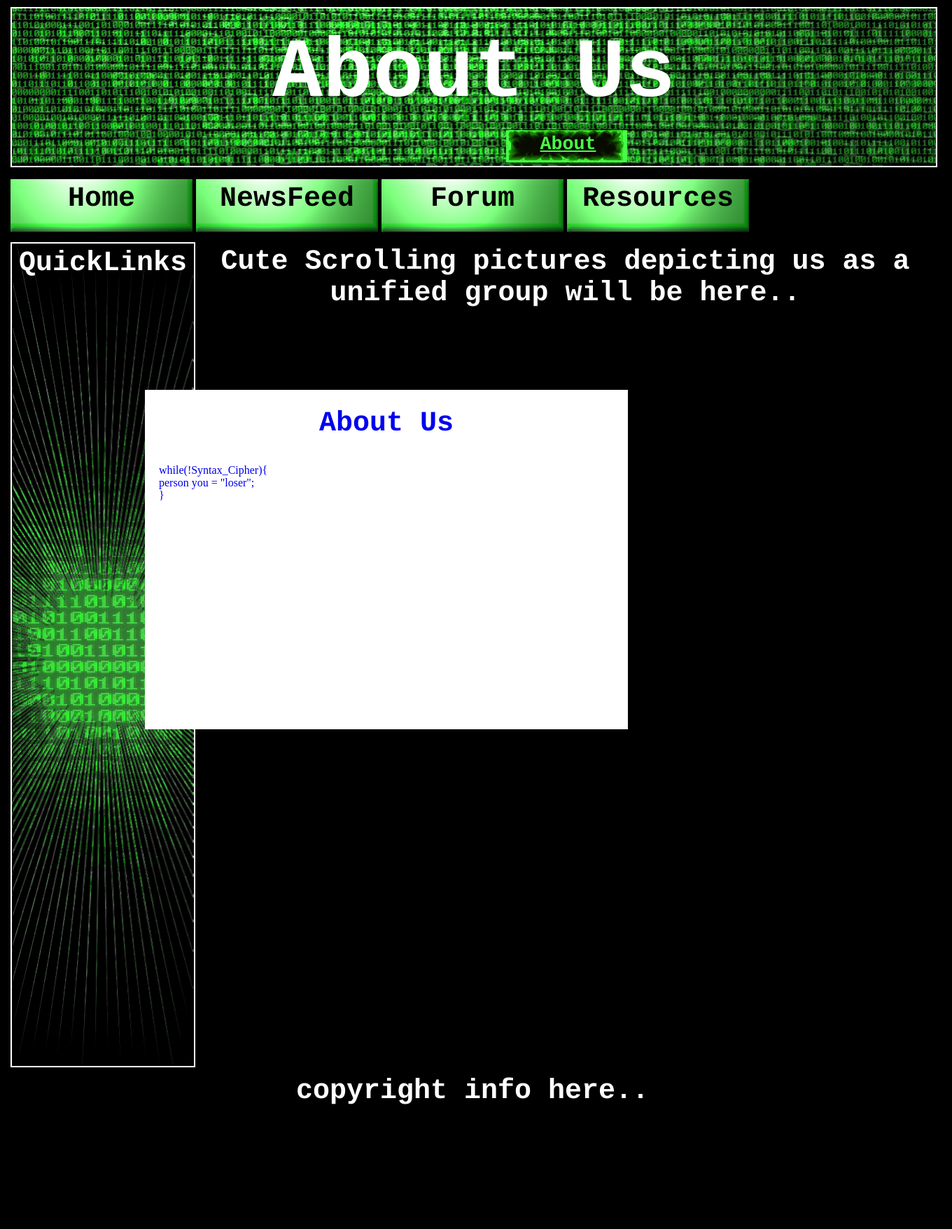
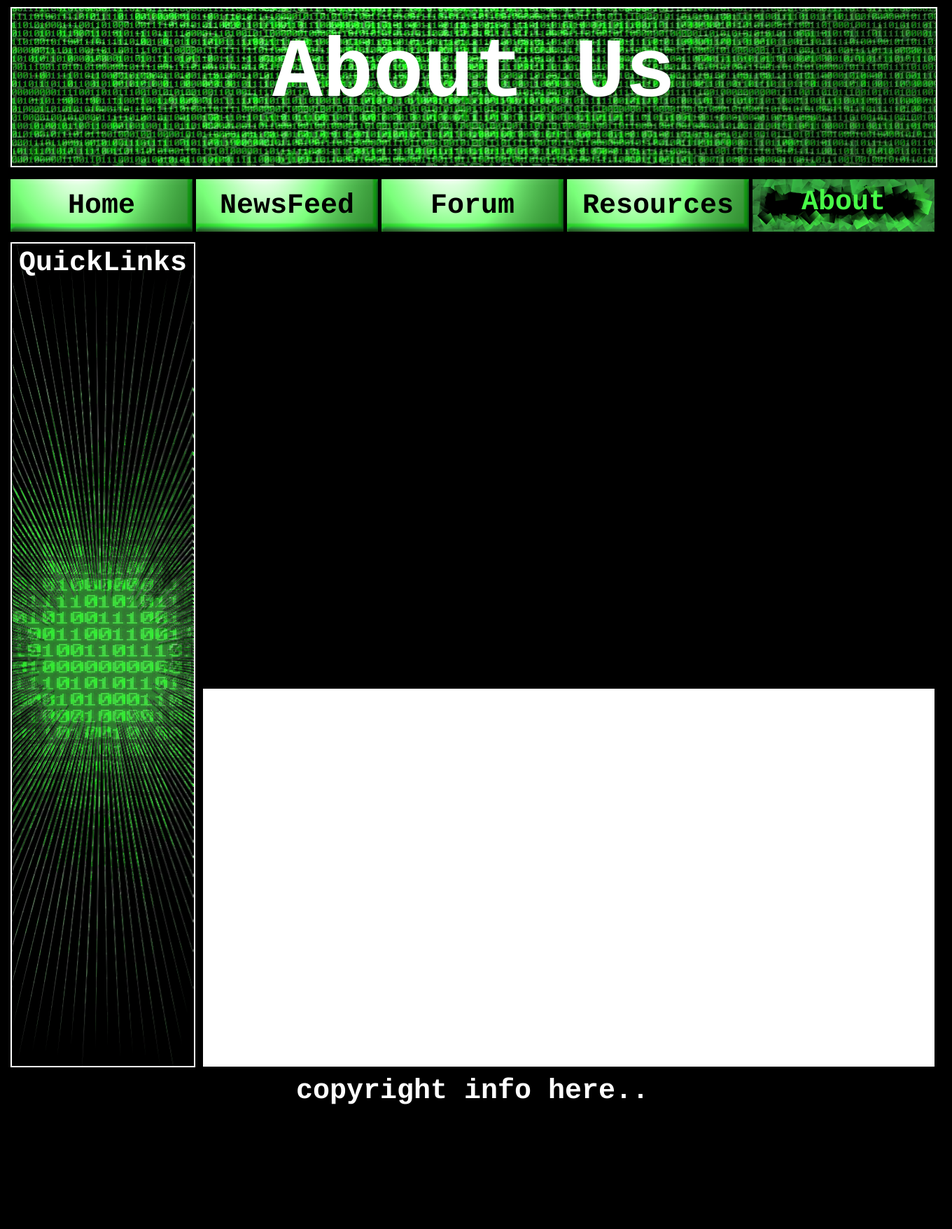
Before and after one commit to Richardburrell/Null-repo, a PHP site: page /AboutPage.html in a window 1360 px wide. Shown: the whole page at 70% size. Run offline with PHP 8.4, Linux system fonts and the light colour scheme.

Commit message:
fixed all the bugs

```diff
--- a/Website/AboutPage.html
+++ b/Website/AboutPage.html
@@ -21,33 +21,60 @@
 
 <body class="body">
 <div id="centered">
+
 	<div id="title">
 		<h1 class="h1-style">About Us</h1>
 	</div>
-		<div class="halign" id="forumButton"><a href="http://syntaxciphers.no-ip.biz/forum/index.php" class="auto-style1"/>
 
+	<div class="halign" id="forumButton">
+		<a href="http://syntaxciphers.no-ip.biz/forum/index.php" class="href-style"/>
 		<h2 class="h3-style">Forum</h2>
 	</div>
+
 	<div class="halign" id="homeButton">
-		<a href="index.html" class="auto-style1"/><h2 class="h3-style">Home</h2>
+		<a href="index.html" class="href-style"/>
+		<h2 class="h3-style">Home</h2>
 	</div>
-	<div class="halign" id="newsButton"><a href="NewsFeed.html" class="auto-style1"/><h2 class="h3-style">NewsFeed</h2>
+
+	<div class="halign" id="newsButton">
+		<a href="NewsFeed.html" class="href-style"/>
+		<h2 class="h3-style">NewsFeed</h2>
 	</div>
-	<div class="halign" id="resButton"><a href="ResourcesPage.html" class="auto-style1"/><h2 class="h3-style">Resources</h2>
+
+	<div class="halign" id="resButton">
+		<a href="ResourcesPage.html" class="href-style"/>
+		<h2 class="h3-style">Resources</h2>
 	</div>
-	<div class="halign" id="aboutCurrentButton" style="bottom: 400px">
-		<h2 class="auto-style2">About</h2>
+
+	<div class="halign" id="aboutCurrentButton">
+		<a href="AboutPage.html" class="href-style"/>
+		<h2 class="h3-invert">About</h2>
 	</div>
-	<a href="AboutPage.html" class="auto-style1"/>
+
 	<div class="halign" id="sideNav">
 		<h2 class="h2-style">QuickLinks</h2>
 	</div>
+
 	<div class="halign" id="newsReal">
-	<h2 class="h2-style">Cute Scrolling pictures depicting us as a unified group will be here..</h2>
+		<div id="DivNewsReaderFX"></div>
+		<script type="text/javascript" src="swfobject.js"></script>
+				<script type="text/javascript">
+					var flashvars = {};
+					var params = {};
+					params.base = "";
+					params.scale = "noscale";
+					params.salign = "tl";
+					params.wmode = "transparent";
+					params.allowFullScreen = "true";
+					params.allowScriptAccess = "always";
+					swfobject.embedSWF("NewsReaderFX.swf", "DivNewsReaderFX", "1045", "625", "9.0.0", false, flashvars, params);
+				</script>
 	</div>
+
 	<div class="halign" id="bottmBox">
 		<h2 class="h2-style">copyright info here..</h2>
 	</div>
+
 	<div class="halign" id="about">
 		<h2 class="h2-style">About Us</h2>
 		<br/>
@@ -60,6 +87,7 @@
 
 		</p>
 	</div>
+
 </div>
 </body>
 
--- a/Website/settings.xml
+++ b/Website/settings.xml
@@ -1,7 +1,7 @@
 <settings>
   <General_Properties>
-    <componentWidth value="597"/>
-    <componentHeight value="290"/>
+    <componentWidth value="1045"/>
+    <componentHeight value="625"/>
     <assets value="categories3.xml"/>
     <style value="assets/css/style2.css"/>
     <skin value="assets/skins/skin3.xml"/>
--- a/Website/webPage.css
+++ b/Website/webPage.css
@@ -15,13 +15,23 @@
 	font-family:"Courier", Courier, monospace;
 	margin-top:5px;
 }
+
 .h3-style {
 	text-align:center;
 	font-size:30pt;
 	font-family:"Courier", Courier, monospace;
-	margin-top:5px;
 	color:black;
+	margin-top: 15px;
 }
+
+.h3-invert{
+	text-align: center;
+	font-size: 30pt;
+	font-family: "Courier", Courier, monospace;
+	color: #48FC48;
+	margin-top: 10px;
+}
+
 .h4-style{
 	text-align: center;
 	font-size: 35pt;
@@ -37,12 +47,13 @@
 	text-indent:12px;
 }
 .href-style{
-	position:absolute;
+	text-decoration:none;
 	font-family: "Courier", Courier, monospace;
 	font-size: 16pt;
-	font-weight:bold;
+	font-weight: bold;
+	text-align: center;
 	color: white;
-	margin-top: 35px;
+	margin-top: 0px;
 	margin-left: 250px;
 	margin-right: 0px;
 }
@@ -163,14 +171,13 @@
 }
 #aboutCurrentButton {
 	background-position: center;
-	width: 177px;
-	height: 50px;
-	margin-left: 708px;
-	margin-top: 5px;
-	text-decoration: underline;
+	width: 260px;
+	height: 75px;
+	margin-left: 1060px;
+	margin-top: 75px;
 	color: #48FC48;
 	font-family: 'Courier', Courier, monospace;
-	background-image: url('Images/CurrentPageNavButton.png');
+	background-image: url('Images/TopCurrentNavButton.png');
 }
 
 #sideNav {
@@ -199,6 +206,9 @@
 	background-color: #000000;
 	color:white;
 }
+#DivNewsReaderFX{
+	margin-left:10px;
+}
 #mission{
 	height: 525px;
 	width: 500px;
@@ -226,34 +236,34 @@
 	color:white;
 }
 #about{
-	height: 445px;
-	width: 650px;
-	margin-left: 192px;
-	margin-top: 376px;
+	height: 500px;
+	width: 1005px;
+	margin-left: 275px;
+	margin-top: 803px;
 	background-color:white;
 	padding: 20px;
 }
 #superDopeVidz{
-	height: 300px;
-	width: 360px;
-	margin-left: 182px;
-	margin-top: 55px;
+	height: 525px;
+	width: 515px;
+	margin-left: 270px;
+	margin-top: 165px;
 	background-color: #000000;
 	color:white;
 }
 #superDopeBooks{
-	height: 300px;
-	width: 330px;
-	margin-left: 547px;
-	margin-top: 55px;
+	height: 525px;
+	width: 515px;
+	margin-left: 795px;
+	margin-top: 165px;
 	background-color: #000000;
 	color:white;
 }
 #docMothaTrucka{
-	height: 480px;
-	width: 360px;
-	margin-left: 182px;
-	margin-top: 380px;
+	height: 525px;
+	width: 515px;
+	margin-left: 270px;
+	margin-top: 815px;
 	background-color: #000000;
 	color: white;
 }
```
Also changed, not shown: other parts of Website/webPage.css (+16 -19 lines), Website/HomePage.html (+28 -20 lines), Website/NewsFeed.html (+41 -7 lines), Website/ResourcesPage.html (+27 -7 lines). Lines whose indentation alone changed are shown as unchanged.
